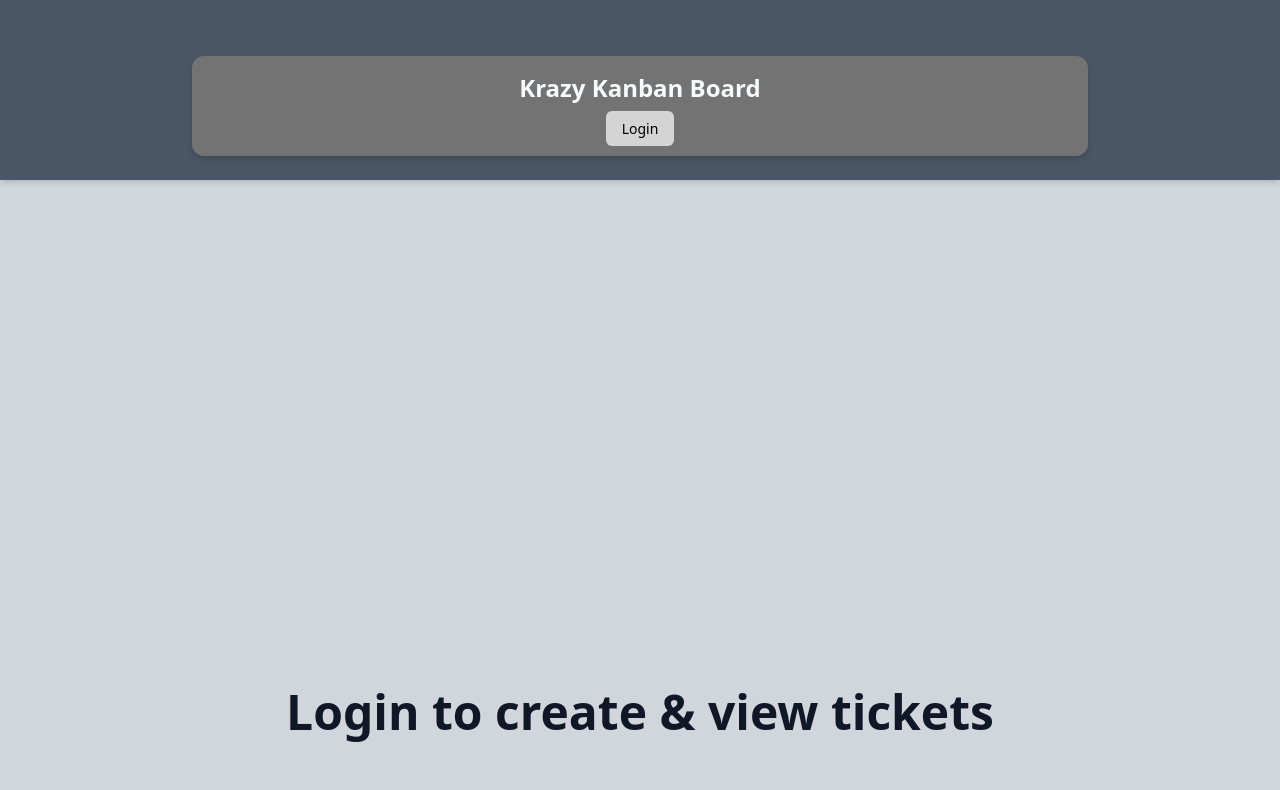
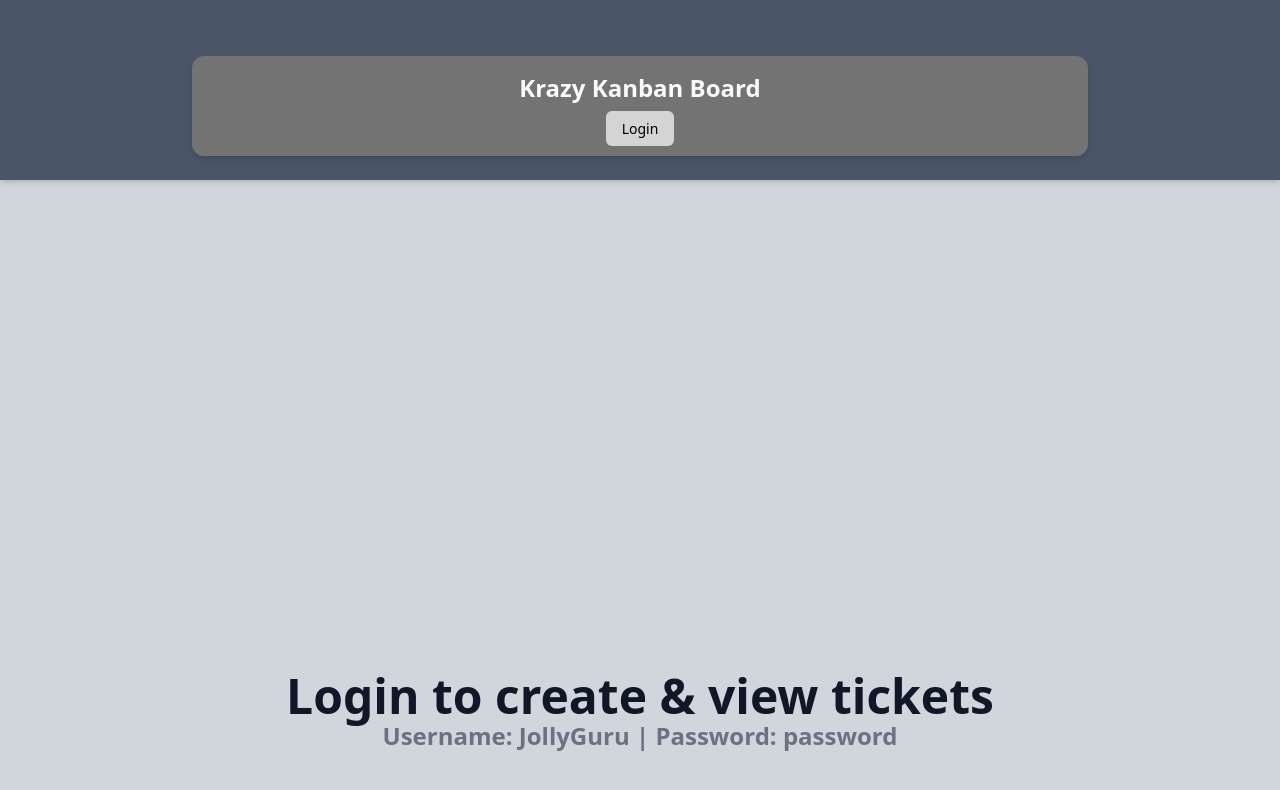
Before and after one commit to nathangreen1632/kanban-board, a React (Vite) app in the folder client/: page / in a window 1280 px wide. Shown: the top 790 px of the page. Built offline with nearby package versions, Linux system fonts and the light colour scheme.

Commit message:
Add demo credentials to the login prompt
This change updates the login prompt to include a visible example of demo credentials (username and password). It aims to assist users in quickly accessing and testing the application.

```diff
--- a/client/src/pages/Board.tsx
+++ b/client/src/pages/Board.tsx
@@ -71,6 +71,10 @@ const Board = () => {
         <div className="flex items-center justify-center w-full min-h-[1000px]">
           <h1 className="text-5xl font-semibold text-center">
             Login to create & view tickets
+            <br />
+            <h2 className="text-2xl text-gray-500">
+              Username: JollyGuru | Password: password
+            </h2>
           </h1>
         </div>
       ) : (
```
